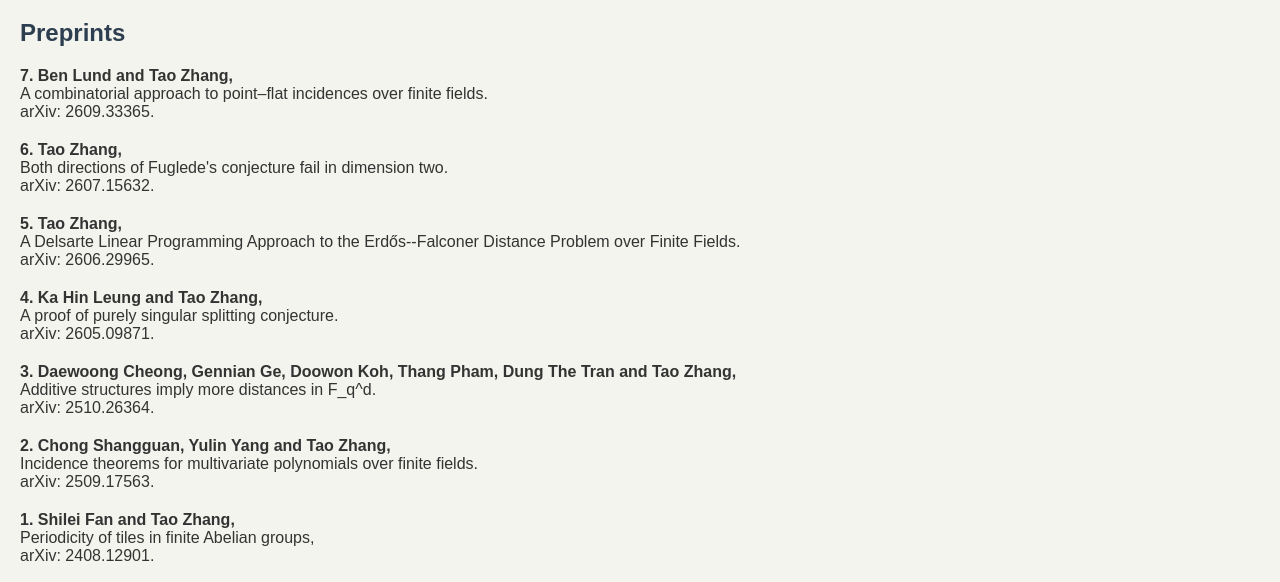
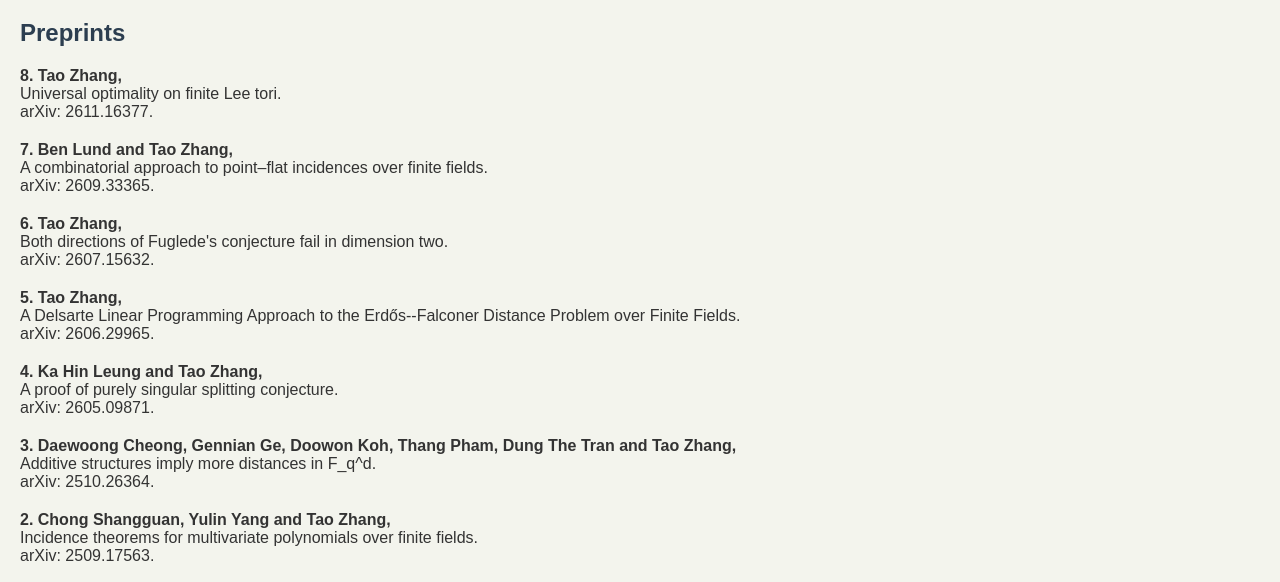
Before and after one commit to TaoZhang220/TaoZhang220.github.io, a plain HTML site: page index.html in a window 1280 px wide. Both pictures are taken after a click on the link "Research". Shown: the part 173-755 px from the top of the page. Drawn offline with Linux system fonts and the light colour scheme.

Commit message:
Update index.html

```diff
--- a/index.html
+++ b/index.html
@@ -251,6 +251,12 @@ em {
     <h1>Research</h1>
 <h2>Preprints</h2>
     <ul style="list-style-type: none; padding: 0;">
+			<li style="margin-bottom: 20px;">
+            <span style="font-weight: bold;">8. Tao Zhang,   </span><br>
+            Universal optimality on finite Lee tori.<br>
+		      <em>  arXiv: 2611.16377.
+	    </span>
+ </li>
 		<li style="margin-bottom: 20px;">
             <span style="font-weight: bold;">7. Ben Lund and Tao Zhang,   </span><br>
             A combinatorial approach to point–flat incidences over finite fields.<br>
```
